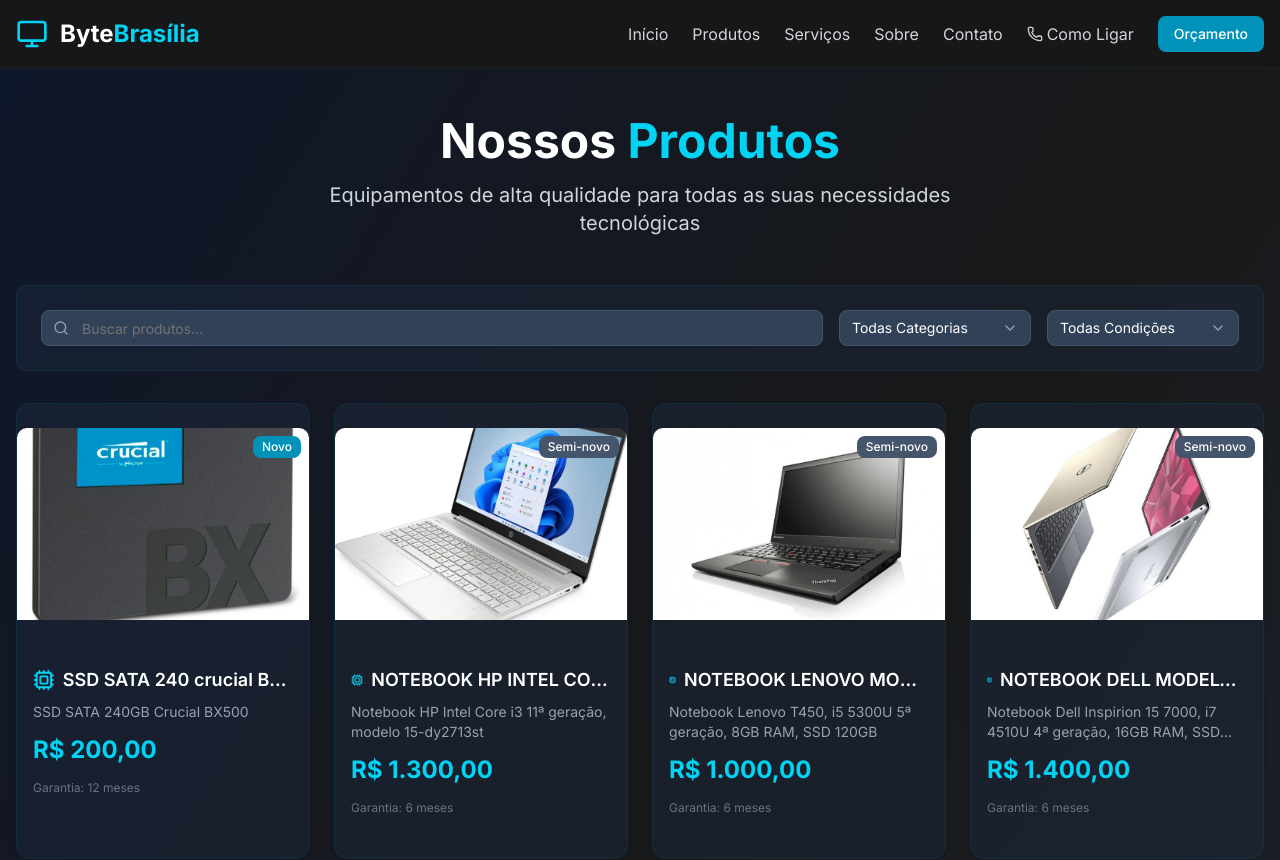
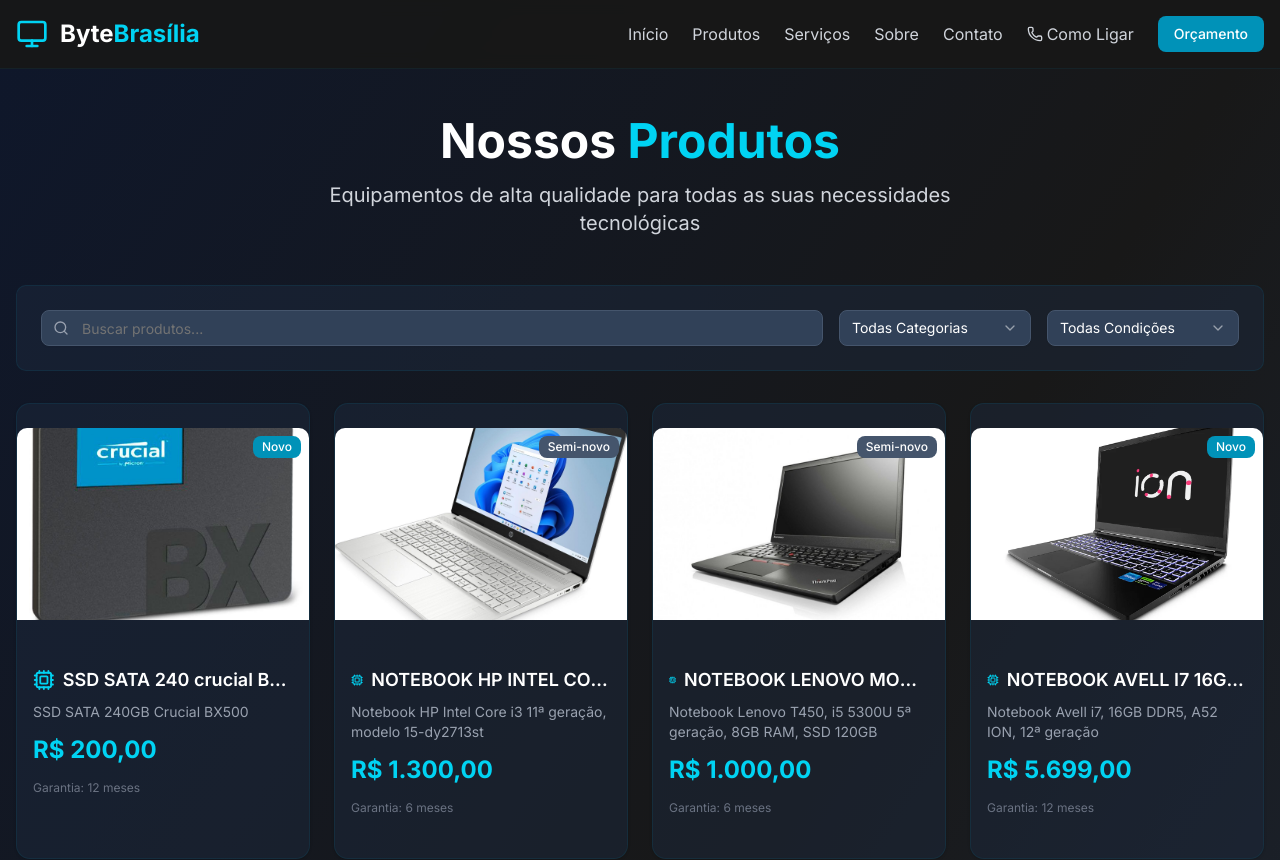
Before and after one commit to miguel-m7/bytebrafilia, a Next.js app: page /produtos in a window 1280 px wide. Shown: the top 860 px of the page. Built offline with nearby package versions, Linux system fonts and the light colour scheme.

Commit message:
correction

```diff
--- a/data/products.ts
+++ b/data/products.ts
@@ -70,28 +70,28 @@
       NCM: "84713019.0"
     }
   },
-  {
-    id: 4,
-    nome: "NOTEBOOK DELL MODELO INSPIRION 15 7000 - 7537 P36F INTEL CORE I7 4510U 4º GERAÇÃO  16 GB RAM SSD 240 GB TELA FULL HD",
-    categoria: "Notebook",
-    condicao: "seminovo",
-    preco: 1400.00,
-    imagem: "/products/4.jpg",
-    descricao: "Notebook Dell Inspirion 15 7000, i7 4510U 4ª geração, 16GB RAM, SSD 240GB, Tela Full HD",
-    garantia: "6 meses",
-    especificacoes: {
-      Processador: "Intel Core i7 4510U 4ª geração",
-      RAM: "16GB",
-      Armazenamento: "240GB SSD",
-      Tela: "15.6'' Full HD",
-      NCM: "84713019.0"
-    }
-  },
+  // {
+  //   id: 4,
+  //   nome: "NOTEBOOK DELL MODELO INSPIRION 15 7000 - 7537 P36F INTEL CORE I7 4510U 4º GERAÇÃO  16 GB RAM SSD 240 GB TELA FULL HD",
+  //   categoria: "Notebook",
+  //   condicao: "seminovo",
+  //   preco: 1400.00,
+  //   imagem: "/products/4.jpg",
+  //   descricao: "Notebook Dell Inspirion 15 7000, i7 4510U 4ª geração, 16GB RAM, SSD 240GB, Tela Full HD",
+  //   garantia: "6 meses",
+  //   especificacoes: {
+  //     Processador: "Intel Core i7 4510U 4ª geração",
+  //     RAM: "16GB",
+  //     Armazenamento: "240GB SSD",
+  //     Tela: "15.6'' Full HD",
+  //     NCM: "84713019.0"
+  //   }
+  // },
   {
     id: 5,
     nome: "NOTEBOOK AVELL I7 16GB DDR5 A52 ION 12º GERAÇÃO",
     categoria: "Notebook",
-    condicao: "seminovo",
+    condicao: "novo",
     preco: 5699.00,
     imagem: "/products/5.webp",
     descricao: "Notebook Avell i7, 16GB DDR5, A52 ION, 12ª geração",
```
